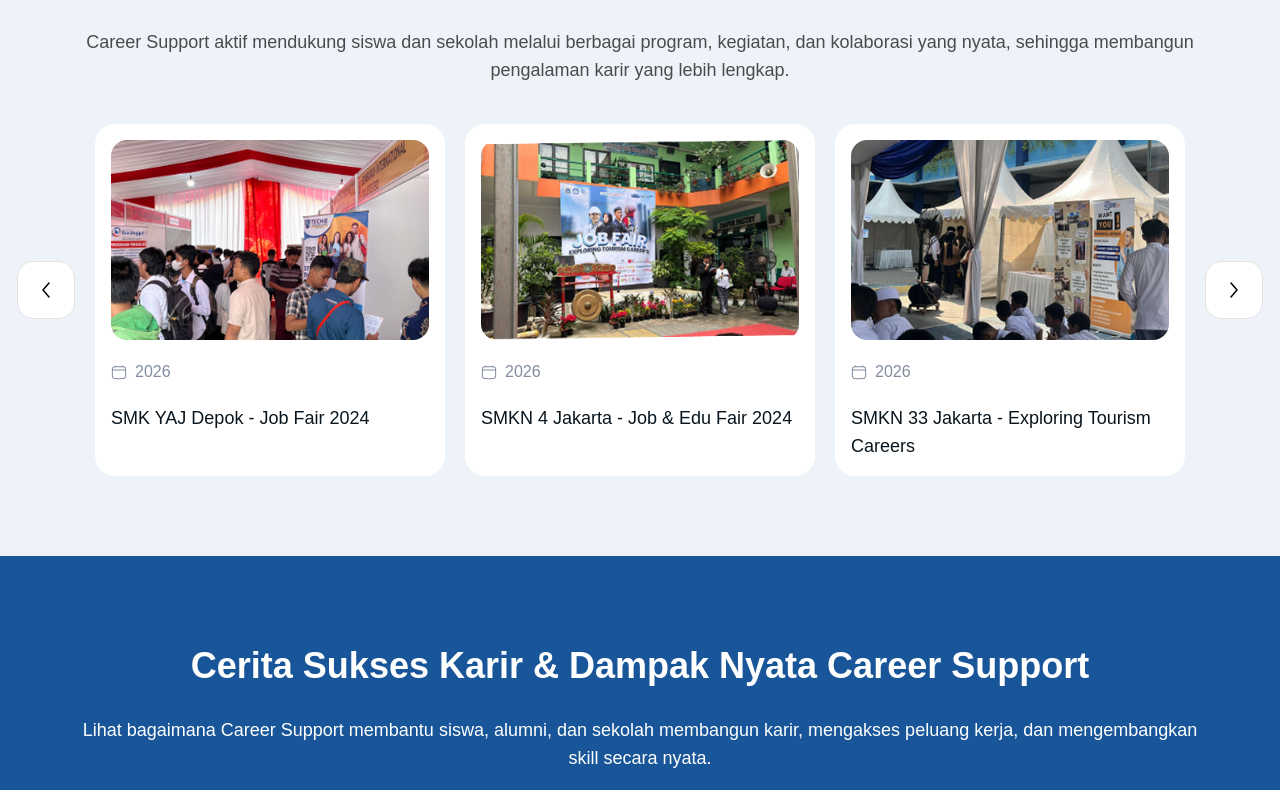
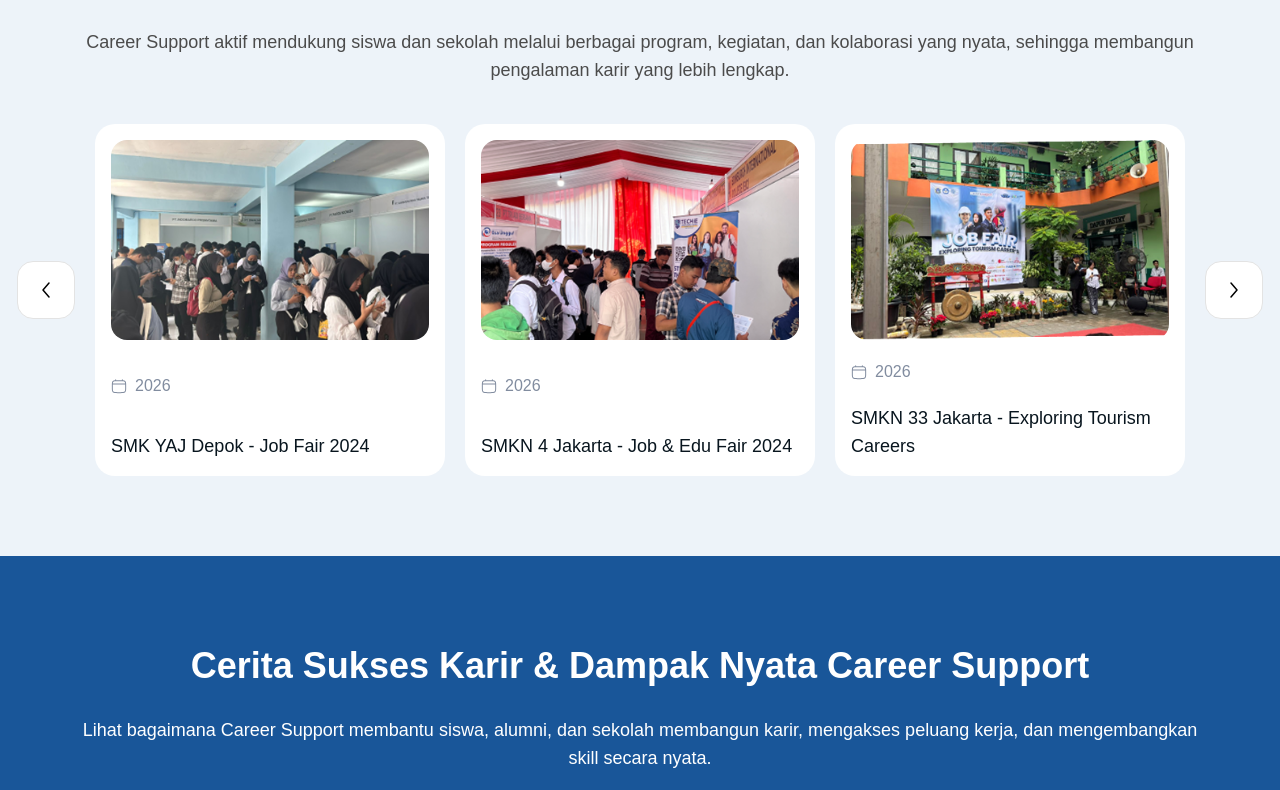
Before and after one commit to surya-b21/career_support, a Vue app: page / in a window 1280 px wide. Shown: the part 5665-6455 px from the top of the page. Built offline with nearby package versions, Linux system fonts and the light colour scheme; the HTML template or start-up script is replaced by a standard one.

Commit message:
update section 7

```diff
--- a/src/views/Dashboard.vue
+++ b/src/views/Dashboard.vue
@@ -261,9 +261,10 @@
 					<path fill="currentColor" fill-rule="evenodd" d="M15.488 4.43a.75.75 0 0 1 .081 1.058L9.988 12l5.581 6.512a.75.75 0 1 1-1.138.976l-6-7a.75.75 0 0 1 0-.976l6-7a.75.75 0 0 1 1.057-.081" clip-rule="evenodd" />
 				</svg>
 			</button>
-			<div class="flex items-center justify-center gap-x-5 mt-5">
+
 			<!-- Mobile: show only 1 card -->
-				<div class="custom-card w-[250px] h-[265px] md:hidden" :key="currentSlide">
+			<div class="flex items-center justify-center mt-5 md:hidden">
+				<div class="custom-card w-[250px] h-[265px]" :key="currentSlide">
 					<img class="image-container" :src="section7CardsContent[currentSlide]?.img" :alt="section7CardsContent[currentSlide]?.title" />
 
 					<div class="flex items-center text-[#818C9F] my-2 md:my-5">
@@ -276,9 +277,11 @@
 
 					<p class="font-medium text-[#08151E]">{{ section7CardsContent[currentSlide]?.title }}</p>
 				</div>
+			</div>
 
 			<!-- Desktop: show 3 cards -->
-				<div class="custom-card w-[350px] h-[352px] hidden md:block" v-for="index in [0, 1, 2]" :key="currentSlide + index">
+			<div class="hidden md:flex items-center justify-center gap-x-5 mt-5">
+				<div class="custom-card w-[350px] h-[352px]" v-for="index in [0, 1, 2]" :key="currentSlide + index">
 					<img class="image-container" :src="section7CardsContent[currentSlide + index]?.img" :alt="section7CardsContent[currentSlide + index]?.title" />
 
 					<div class="flex items-center text-[#818C9F] my-2 md:my-5">
@@ -292,6 +295,7 @@
 					<p class="text-lg font-medium text-[#08151E]">{{ section7CardsContent[currentSlide + index]?.title }}</p>
 				</div>
 			</div>
+
 			<button class="arrow-button" @click="nextSlide">
 				<svg xmlns="http://www.w3.org/2000/svg" width="24" height="24" viewBox="0 0 24 24">
 					<rect width="24" height="24" fill="none" />
@@ -384,6 +388,7 @@
 				<div class="image-container bg-[#D9D9D9]"></div>
 
 				<p class="text-xl mt-5 mb-3">Job Fair 2026</p>
+				<div>
 					<div class="flex items-center text-[#818C9F] mb-3">
 						<svg xmlns="http://www.w3.org/2000/svg" width="16" height="16" viewBox="0 0 24 24">
 							<rect width="24" height="24" fill="none" />
@@ -398,6 +403,7 @@
 						</svg>
 						<span class="ml-2">10:00 - 11:00</span>
 					</div>
+				</div>
 
 				<button class="button sold-out mt-5">
 					<span>Sold Out</span>
@@ -407,6 +413,7 @@
 				<div class="image-container bg-[#D9D9D9]"></div>
 
 				<p class="text-xl mt-5 mb-3">Webinar CV Klinik untuk Mahasiswa</p>
+				<div>
 					<div class="flex items-center text-[#818C9F] mb-3">
 						<svg xmlns="http://www.w3.org/2000/svg" width="16" height="16" viewBox="0 0 24 24">
 							<rect width="24" height="24" fill="none" />
@@ -421,6 +428,7 @@
 						</svg>
 						<span class="ml-2">10:00 - 11:00</span>
 					</div>
+				</div>
 
 				<button class="button join mt-5">
 					<span>Join</span>
@@ -430,6 +438,7 @@
 				<div class="image-container bg-[#D9D9D9]"></div>
 
 				<p class="text-xl mt-5 mb-3">Webinar 01: Tips interview agar dilirik HR</p>
+				<div>
 					<div class="flex items-center text-[#818C9F] mb-3">
 						<svg xmlns="http://www.w3.org/2000/svg" width="16" height="16" viewBox="0 0 24 24">
 							<rect width="24" height="24" fill="none" />
@@ -443,6 +452,7 @@
 							<path fill="currentColor" fill-rule="evenodd" d="M12 2.75a9.25 9.25 0 1 0 0 18.5a9.25 9.25 0 0 0 0-18.5M1.25 12C1.25 6.063 6.063 1.25 12 1.25S22.75 6.063 22.75 12S17.937 22.75 12 22.75S1.25 17.937 1.25 12M12 7.25a.75.75 0 0 1 .75.75v3.69l2.28 2.28a.75.75 0 1 1-1.06 1.06l-2.5-2.5a.75.75 0 0 1-.22-.53V8a.75.75 0 0 1 .75-.75" clip-rule="evenodd" />
 						</svg>
 						<span class="ml-2">10:00 - 11:00</span>
+					</div>
 				</div>
 
 				<button class="button join mt-5">
@@ -529,14 +539,14 @@ const previousSection8Slide = () => {
 }
 
 const section7CardsContent = reactive([
-	{"title": "SMK YAJ Depok - Job Fair 2024", "img": new URL(`../assets/images/section7/1.png`, import.meta.url).href},
-	{"title": "SMKN 4 Jakarta - Job & Edu Fair 2024", "img": new URL(`../assets/images/section7/2.png`, import.meta.url).href},
-	{"title": "SMKN 33 Jakarta - Exploring Tourism Careers", "img": new URL(`../assets/images/section7/3.png`, import.meta.url).href},
-	{"title": "SMKN 69 Jakarta - Job Fair Membara 2024", "img": new URL(`../assets/images/section7/4.png`, import.meta.url).href},
-	{"title": "SMKS Assalam Depok - Bursa Kerja 2024", "img": new URL(`../assets/images/section7/5.png`, import.meta.url).href},
-	{"title": "Universitas Majalengka - UNMA Career Expo 2024", "img": new URL(`../assets/images/section7/6.png`, import.meta.url).href},
-	{"title": "SMK Islam PB Soedirman 2 - Career Day 2024", "img": new URL(`../assets/images/section7/7.png`, import.meta.url).href},
-	{"title": "SMK Telkom Bandung - Job Fair 2024", "img": new URL(`../assets/images/section7/8.png`, import.meta.url).href},
+	{"title": "SMK YAJ Depok - Job Fair 2024", "img": new URL(`../assets/images/section7/8.png`, import.meta.url).href},
+	{"title": "SMKN 4 Jakarta - Job & Edu Fair 2024", "img": new URL(`../assets/images/section7/1.png`, import.meta.url).href},
+	{"title": "SMKN 33 Jakarta - Exploring Tourism Careers", "img": new URL(`../assets/images/section7/2.png`, import.meta.url).href},
+	{"title": "SMKN 69 Jakarta - Job Fair Membara 2024", "img": new URL(`../assets/images/section7/3.png`, import.meta.url).href},
+	{"title": "SMKS Assalam Depok - Bursa Kerja 2024", "img": new URL(`../assets/images/section7/4.png`, import.meta.url).href},
+	{"title": "Universitas Majalengka - UNMA Career Expo 2024", "img": new URL(`../assets/images/section7/5.png`, import.meta.url).href},
+	{"title": "SMK Islam PB Soedirman 2 - Career Day 2024", "img": new URL(`../assets/images/section7/6.png`, import.meta.url).href},
+	{"title": "SMK Telkom Bandung - Job Fair 2024", "img": new URL(`../assets/images/section7/7.png`, import.meta.url).href},
 ])
 
 const section8CardsContent = reactive({
@@ -594,6 +604,9 @@ const section8CardsContent = reactive({
 	background-color: white;
 	padding: 1rem;
 	border-radius: 1.25rem;
+	display: flex;
+	flex-direction: column;
+	justify-content: space-between;
 }
 
 .custom-card .image-container {
```
Lines whose indentation alone changed are shown as unchanged.
